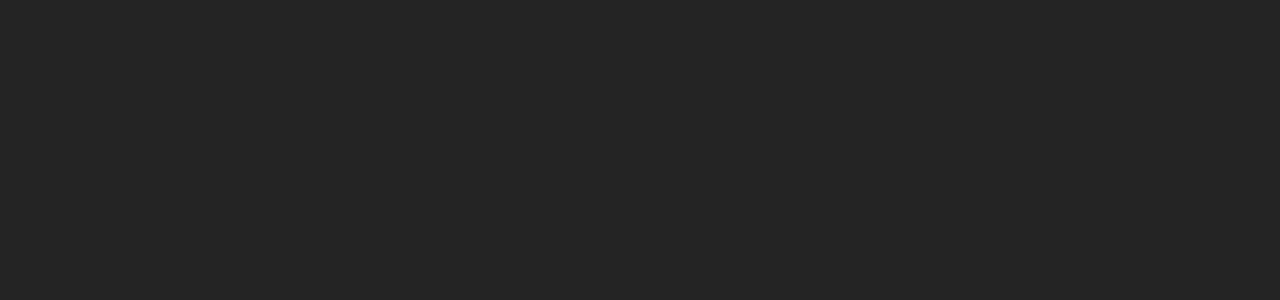
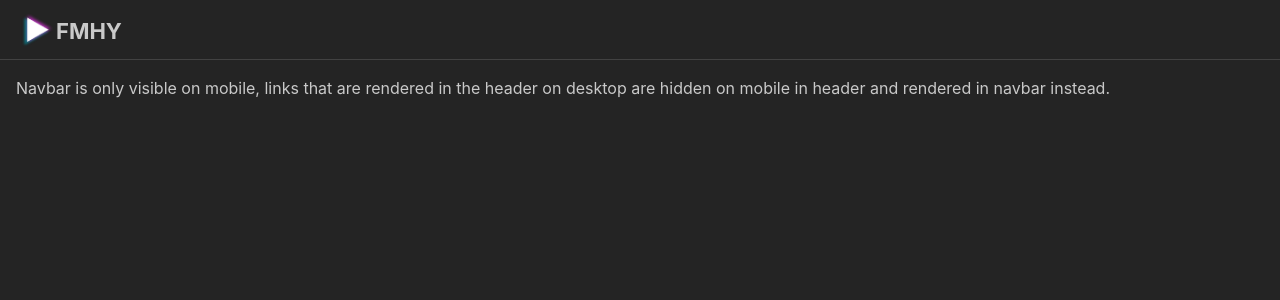
Before and after one commit to sachin-sankar/fmhy-link-check, a Next.js app: page / in a window 1280 px wide. Shown: the top 300 px of the page. Built offline with nearby package versions, Linux system fonts and the light colour scheme.

Commit message:
feat: Basic app shell with logo

```diff
--- a/app/page.tsx
+++ b/app/page.tsx
@@ -1,3 +1,42 @@
+"use client";
+import { AppShell, Burger, Flex, Group, Title } from "@mantine/core";
+import { useDisclosure } from "@mantine/hooks";
+
 export default function Home() {
-  return <></>;
+  const [opened, { toggle }] = useDisclosure();
+
+  return (
+    <AppShell
+      header={{ height: 60 }}
+      navbar={{
+        width: 300,
+        breakpoint: "sm",
+        collapsed: { desktop: true, mobile: !opened },
+      }}
+      padding="md"
+    >
+      <AppShell.Header>
+        <Group h="100%" px="md">
+          <Burger opened={opened} onClick={toggle} hiddenFrom="sm" size="sm" />
+          <Group justify="space-between" style={{ flex: 1 }}>
+            <Flex className="items-center">
+              <img src="logo.png" alt="Logo" className="w-10" />
+              <Title order={3} className="pt-1">
+                FMHY
+              </Title>
+            </Flex>
+            <Group ml="xl" gap={0} visibleFrom="sm"></Group>
+          </Group>
+        </Group>
+      </AppShell.Header>
+
+      <AppShell.Navbar py="md" px={4}></AppShell.Navbar>
+
+      <AppShell.Main>
+        Navbar is only visible on mobile, links that are rendered in the header
+        on desktop are hidden on mobile in header and rendered in navbar
+        instead.
+      </AppShell.Main>
+    </AppShell>
+  );
 }
```
Also changed, not shown: public/logo.png (added).
